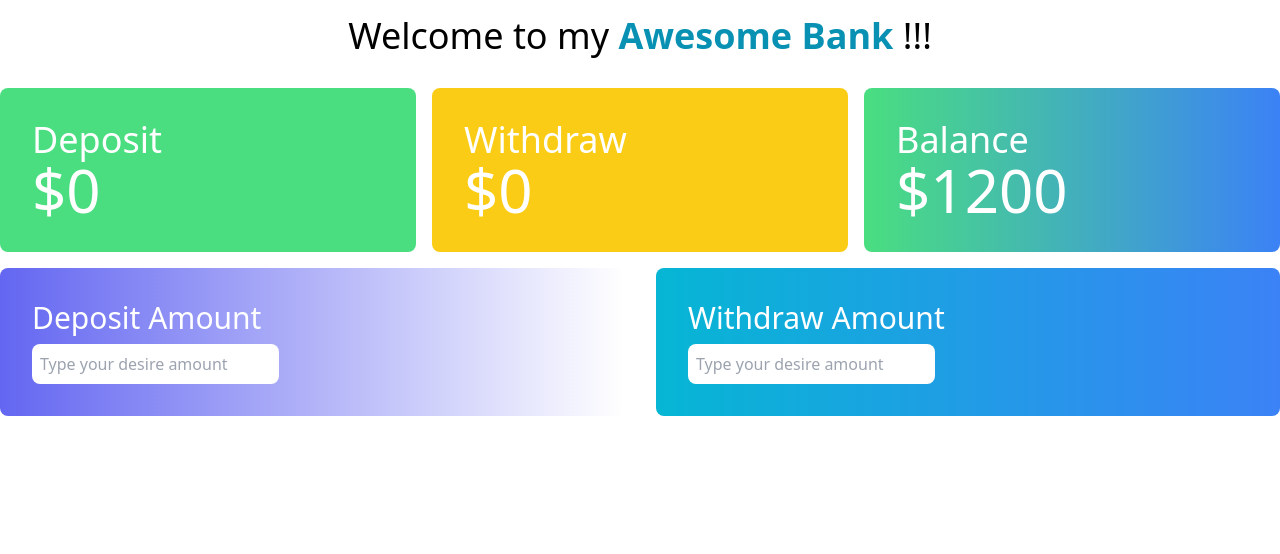
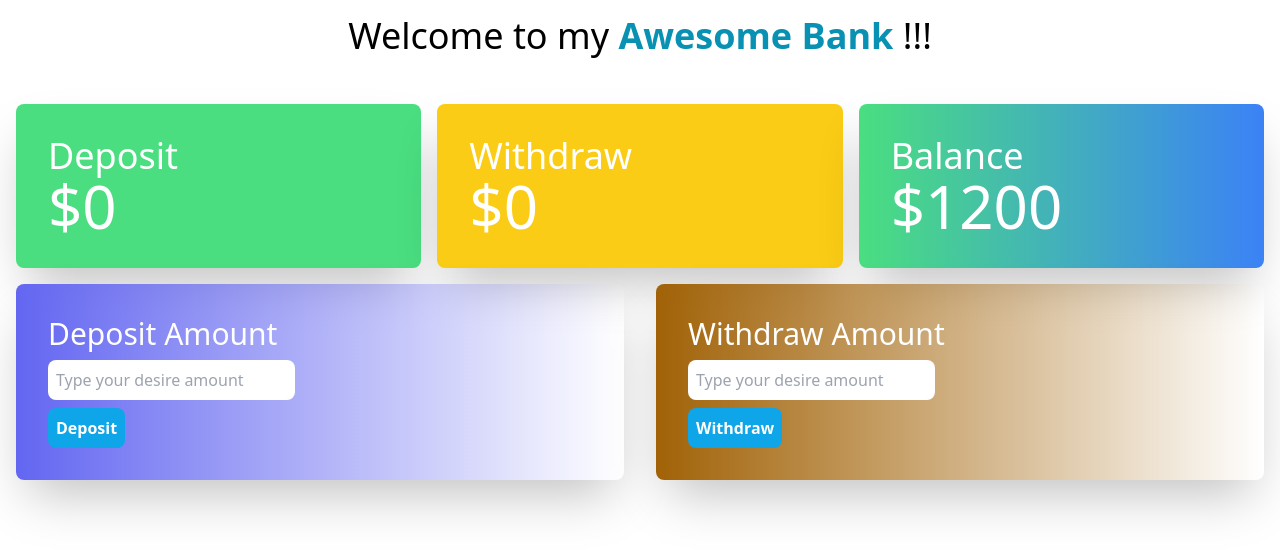
Before and after one commit to mdshakil04/Bank-Calculation, a plain HTML site: page main.html in a window 1280 px wide. Drawn offline with nearby package versions, Linux system fonts and the light colour scheme.

Commit message:
Some code added

```diff
--- a/js/login.js
+++ b/js/login.js
@@ -7,7 +7,7 @@ document.getElementById('btn-submit').addEventListener('click', function(){
     const passwordField = document.getElementById('password-field');
     const password = passwordField.value;
     // console.log(email, password)
-    if(email === 'shakil@gmail.com' && password === '112233'){
+    if(email === 'shakil@gmail.com' && password === '12345'){
         window.location.href = '/main.html';
     }else{
         alert('Invalid credentials');
--- a/main.html
+++ b/main.html
@@ -8,29 +8,31 @@
 </head>
 <body>
     <h1 class=" text-4xl text-center mt-4">Welcome to my <span class=" font-semibold text-cyan-600"> Awesome Bank</span> !!!</h1>
-    <main class=" container mx-auto">
-        <div class=" info-container grid grid-cols-3 gap-4 mt-8">
-            <div class=" bg-green-400 p-8 rounded-lg text-white">
+    <main class=" container mx-auto p-4">
+        <div class=" info-container grid md:grid-cols-3 gap-4 mt-8">
+            <div class=" bg-green-400 p-8 rounded-lg text-white shadow-2xl">
                 <h1 class=" text-4xl">Deposit</h1>
                 <h2 class=" text-6xl">$0</h2>
             </div>
-            <div class=" bg-yellow-400 p-8 rounded-lg text-white">
+            <div class=" bg-yellow-400 p-8 rounded-lg text-white shadow-2xl">
                 <h1 class=" text-4xl">Withdraw</h1>
                 <h2 class=" text-6xl">$0</h2>
             </div>
-            <div class="bg-gradient-to-r from-green-400 to-blue-500 hover:from-pink-500 hover:to-yellow-500 p-8 rounded-lg text-white">
+            <div class="bg-gradient-to-r from-green-400 to-blue-500 hover:from-pink-500 hover:to-yellow-500 p-8 rounded-lg text-white shadow-2xl">
                 <h1 class=" text-4xl">Balance</h1>
                 <h2 class=" text-6xl">$1200</h2>
             </div>
         </div>
-        <div class=" grid grid-cols-2 gap-8 mt-4">
-            <div class="bg-gradient-to-r from-indigo-500 p-8 rounded-lg ">
+        <div class=" grid md:grid-cols-2 gap-8 mt-4">
+            <div class="bg-gradient-to-r from-indigo-500 p-8 rounded-lg shadow-2xl ">
                 <h2 class=" text-white text-3xl mb-2">Deposit Amount</h2>
-                <input class=" p-2 rounded-lg" placeholder="Type your desire amount" type="text">
+                <input class=" p-2 rounded-lg" placeholder="Type your desire amount" type="text"><br>
+                <button class=" font-bold bg-sky-500 hover:bg-sky-700 text-white p-2 mt-2 rounded-lg " type="submit">Deposit</button>
             </div>
-            <div class="bg-gradient-to-r from-cyan-500 to-blue-500 p-8 rounded-lg ">
+            <div class="bg-gradient-to-r from-yellow-700 p-8 rounded-lg shadow-2xl">
                 <h2 class=" text-white text-3xl mb-2">Withdraw Amount</h2>
-                <input class=" text-black p-2 rounded-lg" placeholder="Type your desire amount" type="text">
+                <input class=" text-black p-2 rounded-lg" placeholder="Type your desire amount" type="text"><br>
+                <button class=" font-bold bg-sky-500 hover:bg-sky-700 text-white p-2 mt-2 rounded-lg " type="submit">Withdraw</button>
             </div>
         </div>
     </main>
```
